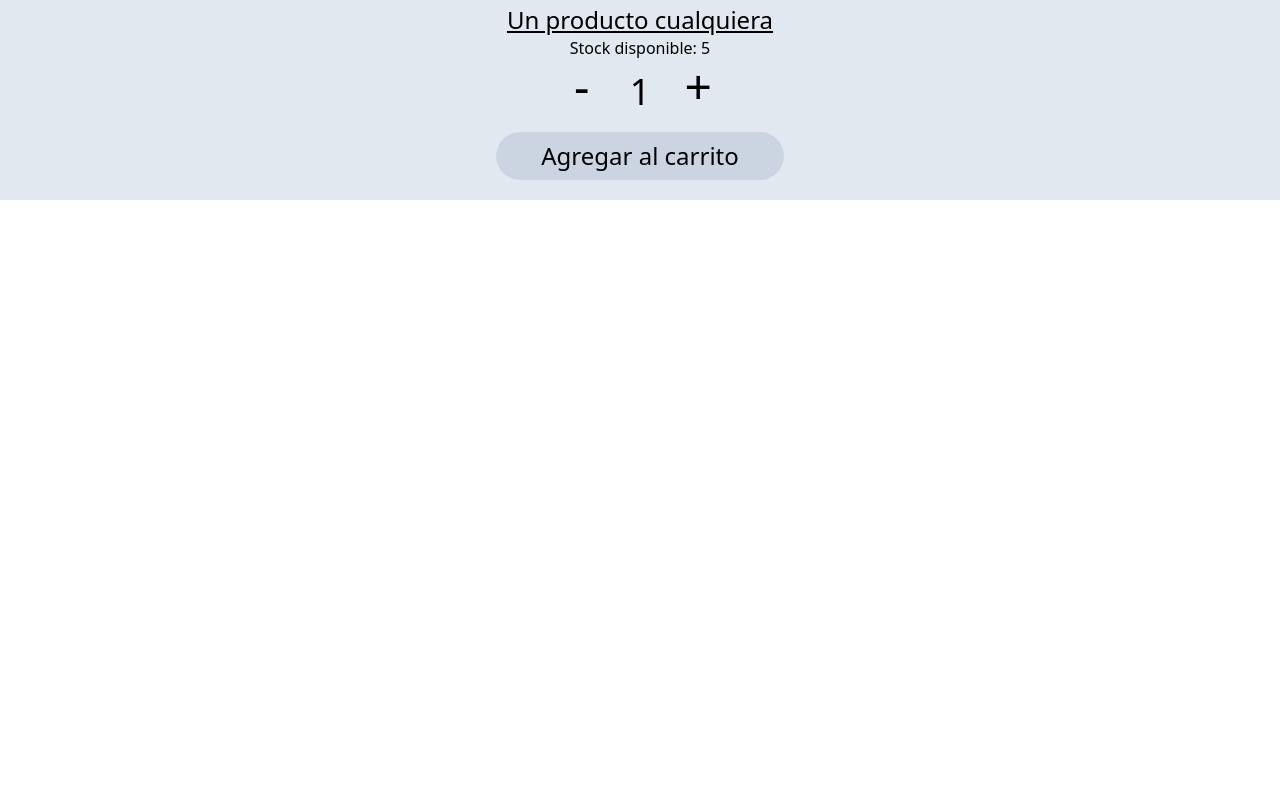
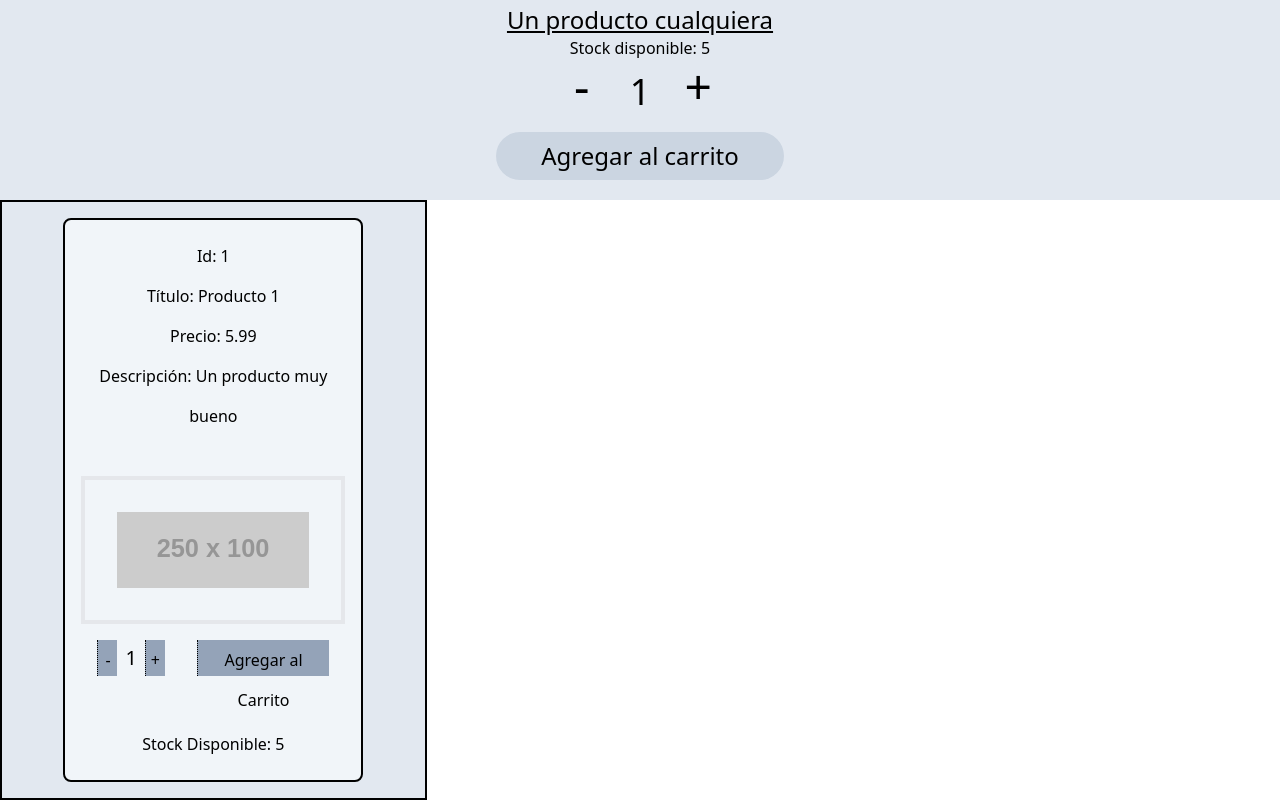
Before and after one commit to rofaba/PreEntrega3-Faure, a React (Create React App) app: page /itemdetailcontainer in a window 1280 px wide. Shown: the part 1000-1800 px from the top of the page. Before the commit the page ends 1200 px from the top, so only its background shows below. Built offline with nearby package versions, Linux system fonts and the light colour scheme.

Commit message:
add ItemDetails components to app for testing

```diff
--- a/src/App.js
+++ b/src/App.js
@@ -1,6 +1,7 @@
 import "./App.css";
 import NavBar from "./components/NavBar/NavBar";
 import ItemListContainer from "./components/ItemListContainer/ItemListContainer";
+import ItemDetailContainer from "./components/ItemDetailContainer/ItemDetailContainer";
 
 function App() {
   return (
@@ -9,6 +10,9 @@ function App() {
       {/* NavBar contiene a CartWidget */}
 
       <ItemListContainer gretting="Bienvenido, lista de productos disponibles" />
+      <ItemDetailContainer />
+
+
     </div>
   );
 }
--- a/src/components/ItemDetail/ItemDetail.css
+++ b/src/components/ItemDetail/ItemDetail.css
@@ -0,0 +1,3 @@
+.detail {
+    height: 600px;
+}
--- a/src/components/ItemDetail/ItemDetail.js
+++ b/src/components/ItemDetail/ItemDetail.js
@@ -1,27 +1,29 @@
 import React from "react";
+import './ItemDetail.css'
 
 const ItemDetail = ({ producto }) => {
   return (
-    < div className="w-64 h-96 bg-slate-200 border-2 border-solid border-black p-6 ">
+    <div className = "detail flex justify-center items-center leading-10 w-1/3 bg-slate-200 border-2 border-solid border-black p-6 ">
 
-
+    <div className = "flex flex-col w-4/5 border-2 border-solid border-black bg-slate-100 p-4 rounded-lg text-center">
         <h3> Id: {producto.id} </h3>
         <h3> Título: {producto.name} </h3>
         <h3> Precio: {producto.price} </h3>
         <p> Descripción: {producto.description} </p>
         <br></br>
-        <img className="border-4" src={producto.pictureURL} />
+        <img className="border-4 p-8" src={producto.pictureURL} />
 
         {/* agregar al carrito */}
-        <div className="flex">
-            <button className = "h-3 bg-slate-400 border-dotted border-s border-black w-6"> - </button>
-            <p className="text-2xl"> 1 </p>
-            <button className = "h-3 bg-slate-400 border-dotted border-s border-black w-6"> + </button>
-            <button className = "h-3 bg-slate-400 border-dotted border-s border-black w-20"> Agregar al Carrito</button>
+        <div className="flex justify-center m-4">
+            <button className = "h-9 bg-slate-400 border-dotted border-s border-black w-6 mr-2"> - </button>
+            <p className=" flex text-xl items-center"> 1 </p>
+            <button className = "h-9 bg-slate-400 border-dotted border-s border-black w-6 ml-2"> + </button>
+            <button className = "h-9 bg-slate-400 border-dotted border-s border-black w-40 ml-8"> Agregar al Carrito</button>
 
             </div>
-        <p> Stock Disponible: {producto.stock} </p>
+        <p className = "mt-8"> Stock Disponible: {producto.stock} </p>
         </div>
+    </div>
   )};
 
 export default ItemDetail;
--- a/src/components/ItemDetailContainer/ItemDetailContainer.js
+++ b/src/components/ItemDetailContainer/ItemDetailContainer.js
@@ -2,6 +2,8 @@ import { useEffect, useState } from "react";
 import ItemDetail from "../ItemDetail/ItemDetail"
 
 const ItemDetailContainer = (props) => {
+
+// por ahora IttemDetail recibe un unico producto harcodedado y està incluido en la app.js
 
     let mockingItem =
         {
@@ -38,14 +40,14 @@ const getItem = new Promise((res, rej) => {
   return (
 <>
 {loading
-? ( <>
+? ( <div className="h-96">
           <br></br>
           <p className="text-gray-400 animate-bounce text-2xl items-center flex justify-center">
             {" "}
             -  -  obteniendo detalles del producto  -  -{" "}
           </p>
           <br></br>
-        </>
+    </div>
   )
 : (
         <div>
```
